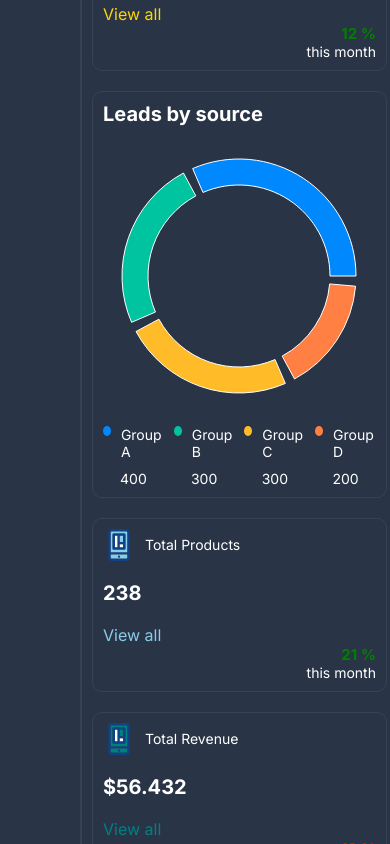
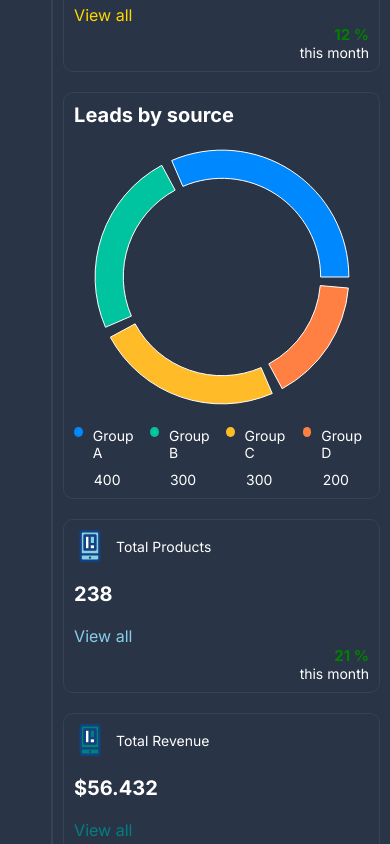
Before and after one commit to Sebasxx44/DashboardReact, a React (Vite) app: page / in a window 390 px wide. Shown: the part 860-1704 px from the top of the page. Built offline with nearby package versions, Linux system fonts and the light colour scheme.

Commit message:
change menu width on mobiles

```diff
--- a/src/Components/menu/menu.scss
+++ b/src/Components/menu/menu.scss
@@ -37,6 +37,12 @@
                     display: none;
                 }
             }
+
+            img{
+                @include sm{
+                    width: 20px;
+                }
+            }
         }
 
     }
--- a/src/styles/global.scss
+++ b/src/styles/global.scss
@@ -31,6 +31,11 @@ a {
   @include lg{
     width: max-content;
   }
+
+  @include sm{
+    width: 60px;
+    padding: 5px;
+  }
 }
 
 .contentContainer {
```
